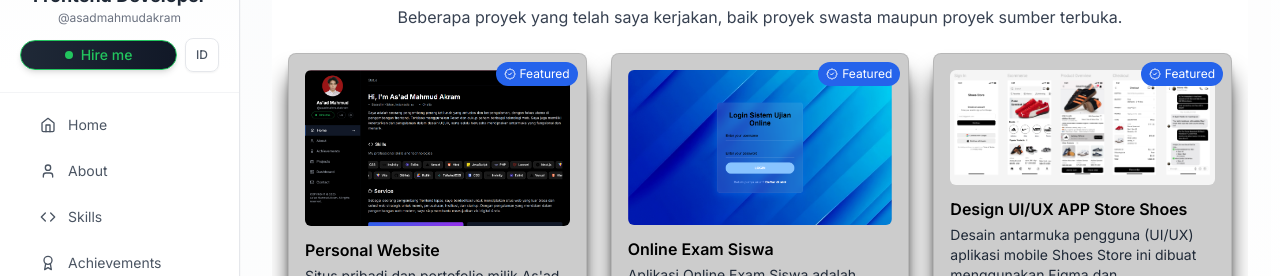
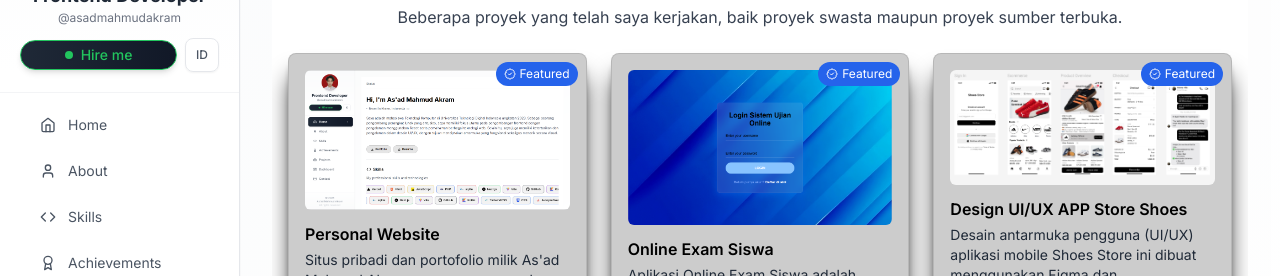
Before and after one commit to asadmahmud22/Portofolio-V2, a React (Vite) app: page /projects in a window 1280 px wide. Shown: the part 127-403 px from the top of the page. Built offline with nearby package versions, Linux system fonts and the light colour scheme.

Commit message:
Update Projects.jsx

```diff
--- a/src/pages/Projects.jsx
+++ b/src/pages/Projects.jsx
@@ -6,7 +6,7 @@ const projects = [
     title: "Personal Website",
     description:
       "Situs pribadi dan portofolio milik As'ad Mahmud Akram, seorang pengembang web yang berfokus pada frontend development. Dibuat menggunakan React, Tailwind CSS, dan Vite, serta di-deploy melalui Vercel, situs ini menampilkan profil, keahlian, layanan, hingga proyek-proyek yang pernah dikerjakan secara profesional dan modern.",
-    image: "/projects/site.png",
+    image: "/projects/Portofolio-V2.png",
     tech: ["react", "tailwind", "eslint", "vite", "vercel"],
     featured: true,
     link: "https://asadmahmudakram.vercel.app",
@@ -28,6 +28,14 @@ const projects = [
     tech: ["figma"],
     featured: true,
     link: "https://www.figma.com/design/7ceElGN2RimU2X0ekNFn6e/UI-UX-Wireframe-for-Mobile-E-Commerce?node-id=0-1&t=4RZxXMDp6kqbzDfw-1",
+  },
+  {
+    title: "Personal Website",
+    description:
+      "Situs pribadi dan portofolio milik As'ad Mahmud Akram, seorang pengembang web yang berfokus pada frontend development. Dibuat menggunakan React, Tailwind CSS, dan Vite, serta di-deploy melalui Vercel, situs ini menampilkan profil, keahlian, layanan, hingga proyek-proyek yang pernah dikerjakan secara profesional dan modern.",
+    image: "/projects/site.png",
+    tech: ["react", "tailwind", "eslint", "vite", "vercel"],
+    link: "https://portofolio-asad-mahmud-akram.vercel.app/",
   },
   {
     title: "SiDompet - Aplikasi Pengelolaan Keuangan SiDompet",
@@ -88,7 +96,8 @@ const Projects = () => {
     <div className="bg-white text-black py-10">
       <h1 className="text-3xl font-bold mb-6 text-center">Projects</h1>
       <p className="text-gray-700 mb-6 text-center">
-        Beberapa proyek yang telah saya kerjakan, baik proyek swasta maupun proyek sumber terbuka.
+        Beberapa proyek yang telah saya kerjakan, baik proyek swasta maupun
+        proyek sumber terbuka.
       </p>
 
       <div className="grid grid-cols-1 sm:grid-cols-2 lg:grid-cols-3 gap-6 px-4">
```
